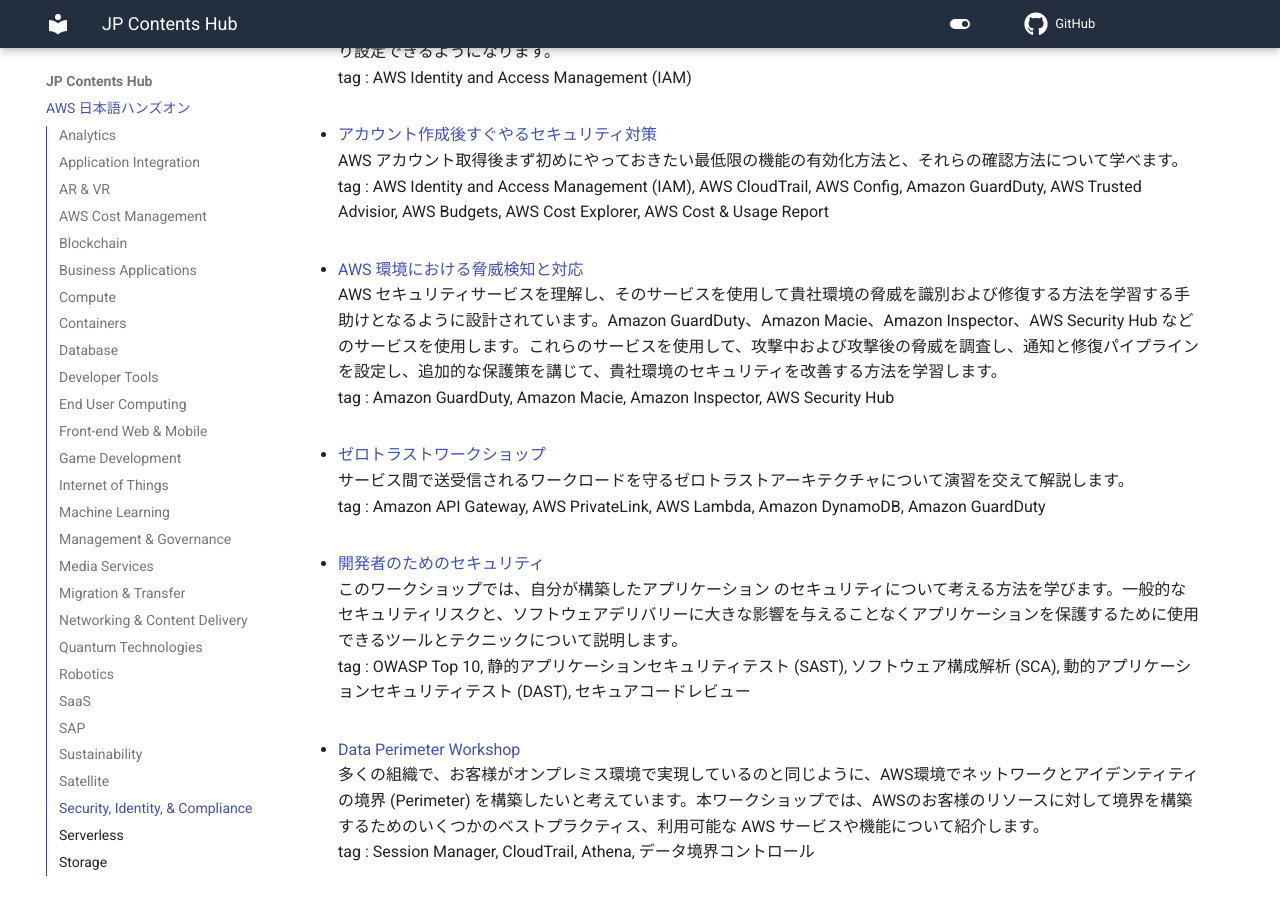
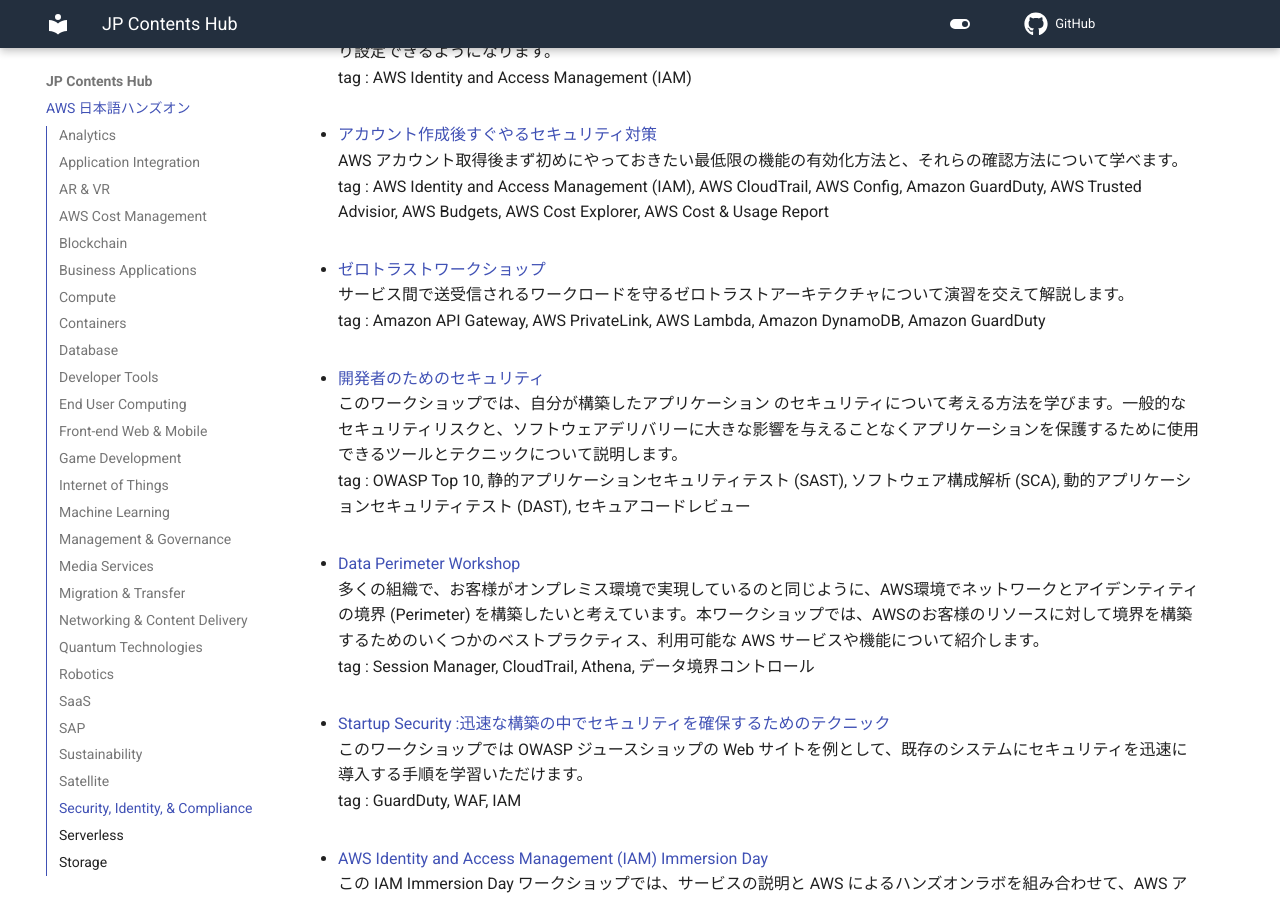
Before and after one commit to aws-samples/jp-contents-hub, an MkDocs documentation site: the page built from content/index.md, in a window 1280 px wide and 900 px high, scrolled down 32513 px. Built offline with MkDocs 1.6.1 and Material for MkDocs 9.7.7, drawn with Linux system fonts in a browser that asks for light colours; comment, search, counter and statistics services are not loaded.

```diff
--- a/content/index.md
+++ b/content/index.md
@@ -831,10 +831,6 @@ tag :  AWS Identity and Access Management (IAM)
 AWS アカウント取得後まず初めにやっておきたい最低限の機能の有効化方法と、それらの確認方法について学べます。
 tag :  AWS Identity and Access Management (IAM), AWS CloudTrail, AWS Config, Amazon GuardDuty, AWS Trusted Advisior, AWS Budgets, AWS Cost Explorer, AWS Cost & Usage Report
 
-- <a href="https://scaling-threat-detection.awssecworkshops.jp/" target="_blank" onclick="sendClickCount()" onauxclick="sendClickCount()">AWS 環境における脅威検知と対応</a>
-AWS セキュリティサービスを理解し、そのサービスを使用して貴社環境の脅威を識別および修復する方法を学習する手助けとなるように設計されています。Amazon GuardDuty、Amazon Macie、Amazon Inspector、AWS Security Hub などのサービスを使用します。これらのサービスを使用して、攻撃中および攻撃後の脅威を調査し、通知と修復パイプラインを設定し、追加的な保護策を講じて、貴社環境のセキュリティを改善する方法を学習します。
-tag : Amazon GuardDuty, Amazon Macie, Amazon Inspector, AWS Security Hub
-
 - <a href="https://catalog.us-east-1.prod.workshops.aws/workshops/dc413216-deab-4371-9e4a-879a4f14233d/ja-JP" target="_blank" onclick="sendClickCount()" onauxclick="sendClickCount()">ゼロトラストワークショップ</a>
 サービス間で送受信されるワークロードを守るゼロトラストアーキテクチャについて演習を交えて解説します。
 tag : Amazon API Gateway, AWS PrivateLink, AWS Lambda, Amazon DynamoDB, Amazon GuardDuty
```
Also changed, not shown: README.md (+5 -0 lines).
